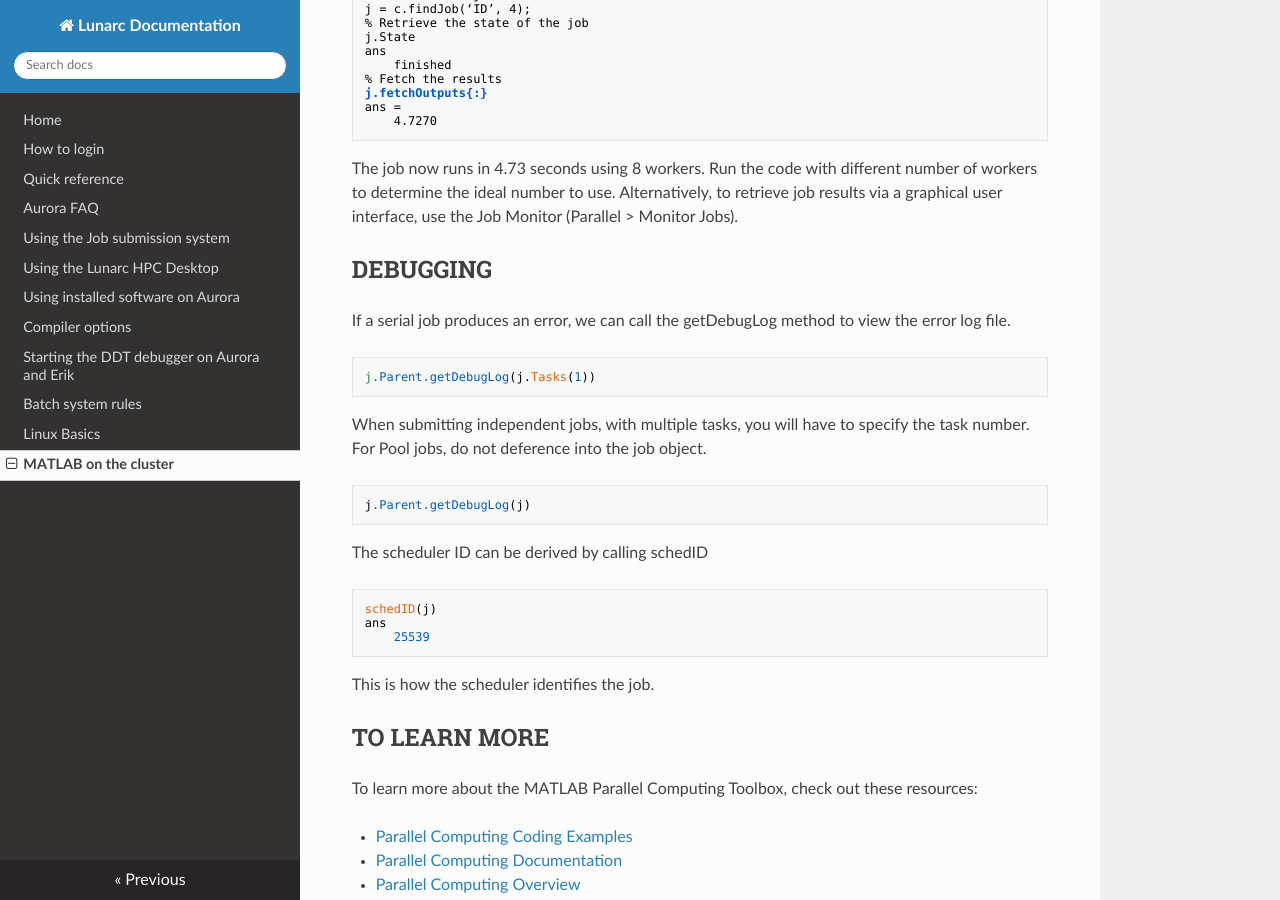
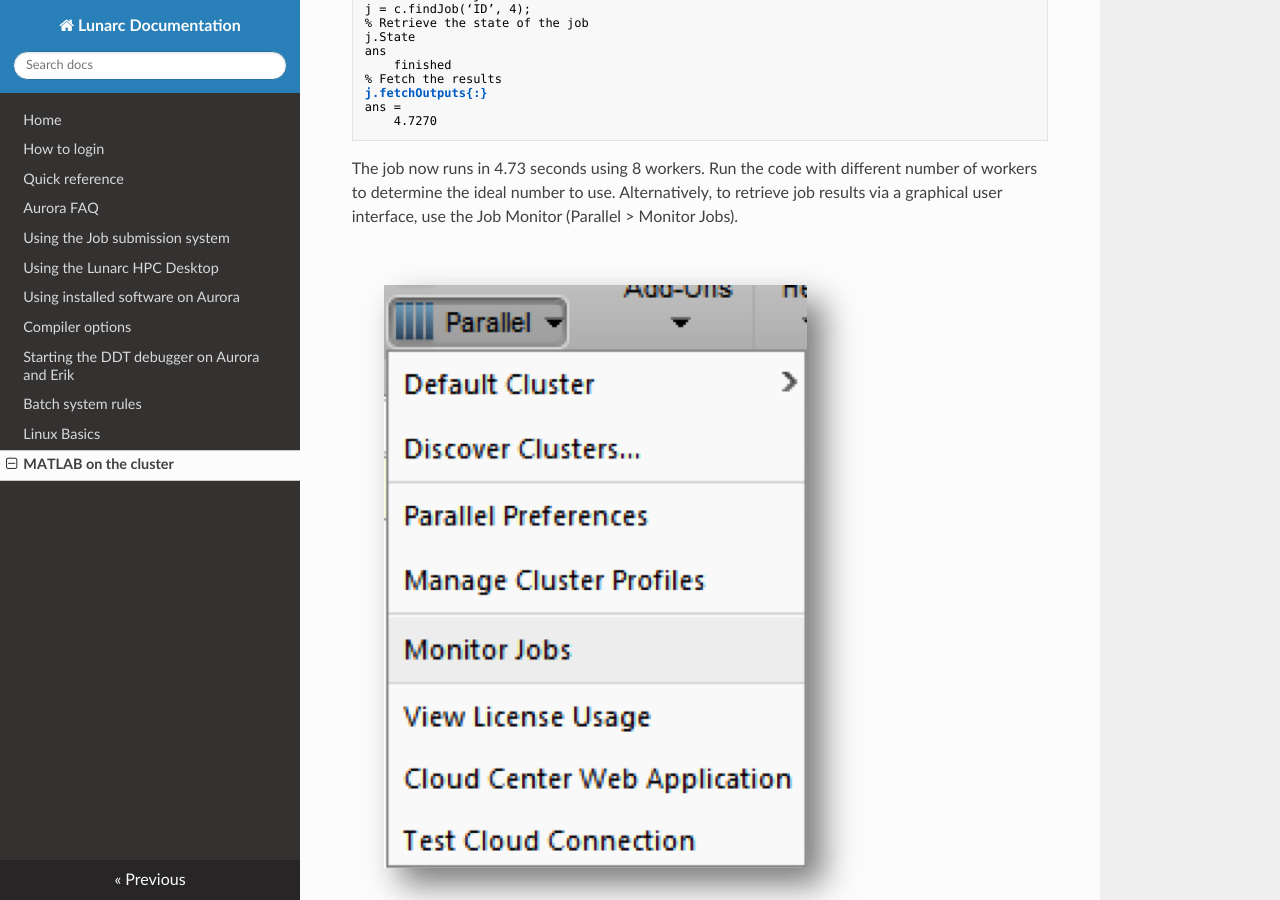
Before and after one commit to lunarc/lunarc_docs, an MkDocs documentation site: the page built from docs/MATLAB.md, in a window 1280 px wide and 900 px high, scrolled down 3839 px. Built offline with MkDocs 1.6.1, drawn with Linux system fonts in a browser that asks for light colours; nearby versions of some CDN libraries; old or Windows-style settings are respelled for this version of MkDocs.

Commit message:
matlab
another image pasted

```diff
--- a/docs/MATLAB.md
+++ b/docs/MATLAB.md
@@ -250,6 +250,7 @@ Once we have a handle to the cluster, we’ll call the findJob method to search
 The job now runs in 4.73 seconds using 8 workers.  Run the code with different number of workers to determine the ideal number to use.
 Alternatively, to retrieve job results via a graphical user interface, use the Job Monitor (Parallel > Monitor Jobs).
 
+![Code example](images/Parallel_interface.png "Start window")
 
 ##DEBUGGING
 If a serial job produces an error, we can call the getDebugLog method to view the error log file.
```
Also changed, not shown: docs/images/Parallel_interface.png (added).
